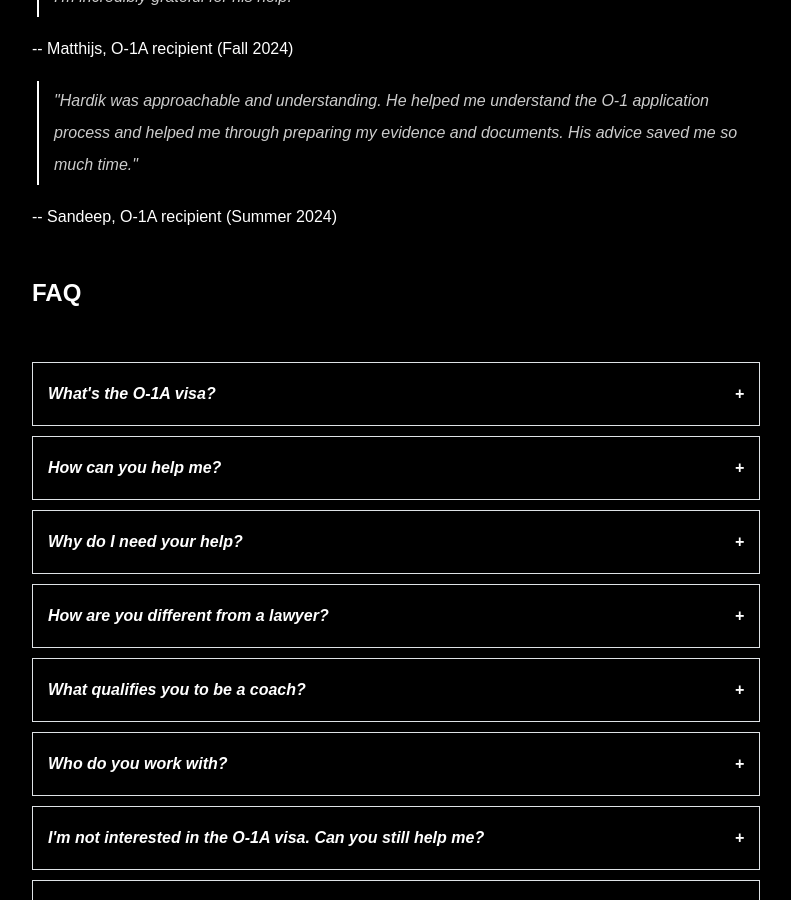
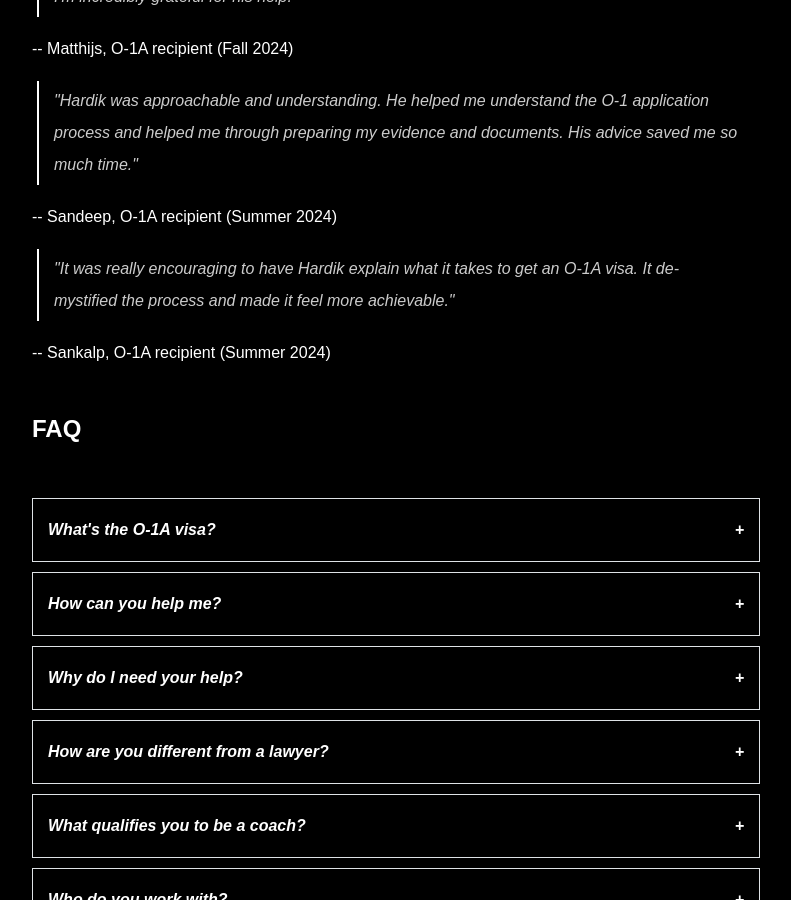
Before and after one commit to hardik-vala/hardik-vala, a Jekyll site: the page built from consulting.html, in a window 1280 px wide and 900 px high, scrolled down 2103 px. Shown: the whole window, without its empty margins (244-1035 px from the left). Built offline with Jekyll 4.4.1, drawn with Linux system fonts in a browser that asks for light colours.

Commit message:
Add client quote.

```diff
--- a/consulting.html
+++ b/consulting.html
@@ -85,6 +85,12 @@ title: Consulting
     through preparing my evidence and documents. His advice saved me so much time."
   </blockquote>
   <p>-- Sandeep, O-1A recipient (Summer 2024)</p>
+
+  <blockquote>
+    "It was really encouraging to have Hardik explain what it takes to get an O-1A visa. It de-mystified the process and
+    made it feel more achievable."
+  </blockquote>
+  <p>-- Sankalp, O-1A recipient (Summer 2024)</p>
 
   <h2>FAQ</h2>
 
```
